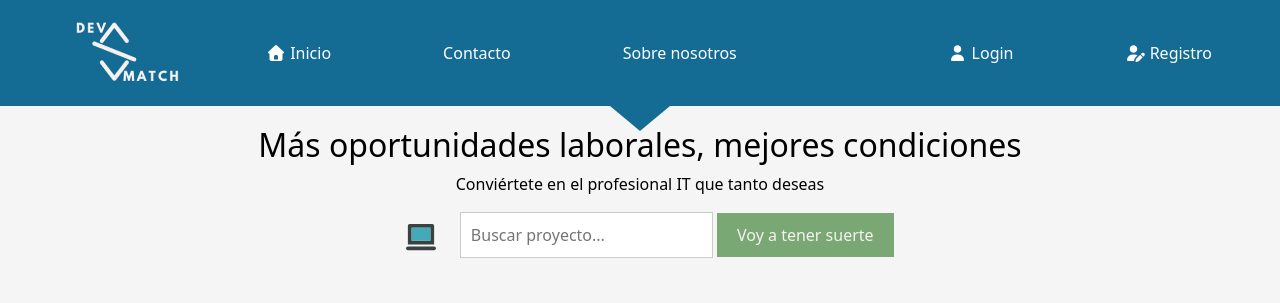
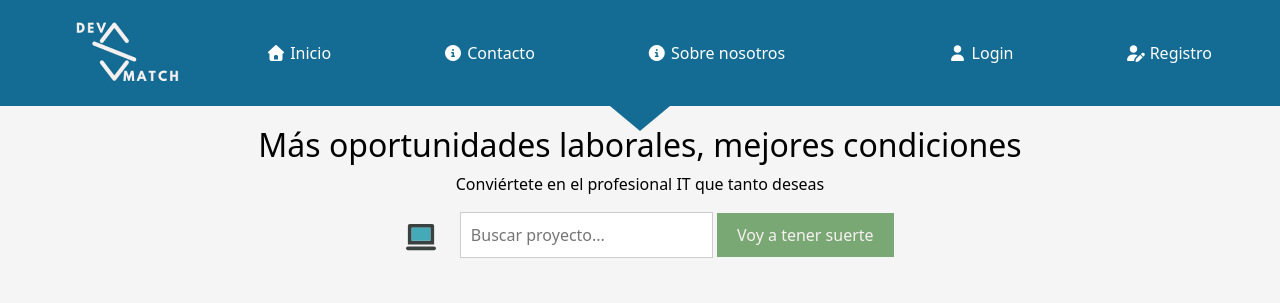
Before and after one commit to fgsuana/daw-project, a PHP site: page /index.php in a window 1280 px wide; the page is wider, and only the part inside the window is pictured. Shown: the top 303 px of that part. Run offline with PHP 8.4, Linux system fonts and the light colour scheme; some libraries are stand-ins or nearby versions.

Commit message:
Update header.php

```diff
--- a/src/header.php
+++ b/src/header.php
@@ -36,10 +36,10 @@
                 Publicar proyecto</a>
             </li>
             <li class="nav-item mx-5">
-              <a class="nav-link text-white" href="./contacto.php">Contacto</a>
+              <a class="nav-link text-white" href="./contacto.php"><i class="fa-solid fa-circle-info" style="color: #ffffff;"></i> Contacto</a>
             </li>
               <li class="nav-item mx-5">
-              <a class="nav-link text-white" href="./sobre-nosotros.php">Sobre nosotros</a>
+              <a class="nav-link text-white" href="./sobre-nosotros.php"><i class="fa-solid fa-circle-info" style="color: #ffffff;"></i> Sobre nosotros</a>
             </li>
           </ul>
         </div>
```
